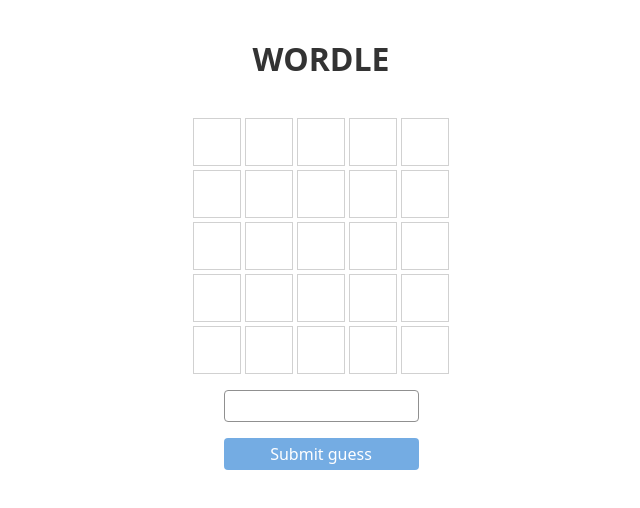
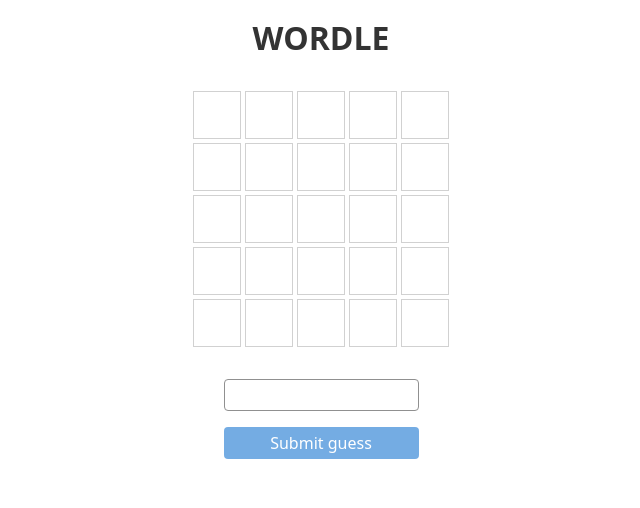
Before and after one commit to thawkin3/wordle, a React (Vite) app: page / in a window 1280 px wide. Shown: the top 508 px of the page, without its empty margins (319-959 px from the left). Built offline with nearby package versions, Linux system fonts and the light colour scheme.

Commit message:
feat: removes margin on h1 heading

```diff
--- a/src/App.css
+++ b/src/App.css
@@ -3,11 +3,12 @@
   display: flex;
   flex-direction: column;
   align-items: center;
-  gap: 1rem;
+  gap: 2rem;
 }
 
 h1 {
   text-transform: uppercase;
+  margin: 0;
 }
 
 .grid {
```
